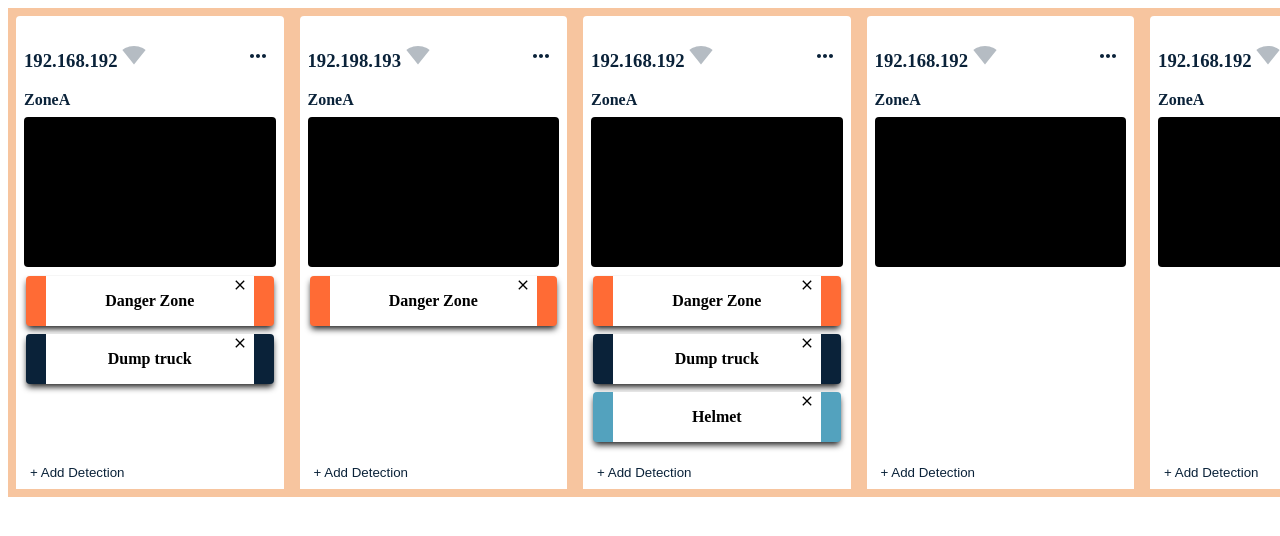
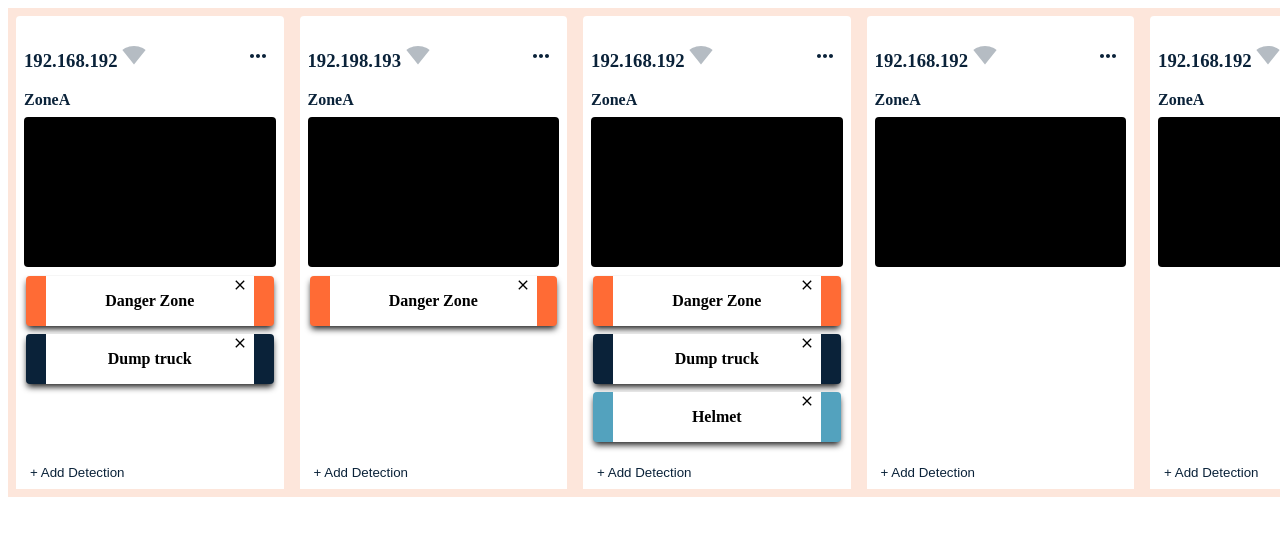
Before and after one commit to sushicodee/task, a React (Create React App) app: page / in a window 1280 px wide. Shown: the top 536 px of the page. Built offline with nearby package versions, Linux system fonts and the light colour scheme.

Commit message:
code cleanup

```diff
--- a/src/components/streamer/Streamer.jsx
+++ b/src/components/streamer/Streamer.jsx
@@ -7,7 +7,7 @@ import uuid from 'uuid/v4';
 
 const Container = styled.div`
     display:flex;
-    background-color:#F7C59F;
+    background-color:#Fcd7C59F;
     margin:auto;
     width:88.6em;
 `;
@@ -44,12 +44,7 @@ export class Streamer extends Component {
         const monitor = this.state.monitors[monitorId];
         const newDetectionIds = [...monitor.detectionIds];
         console.log('detectionIds',newDetectionIds);
-        // newDetectionIds.forEach(detection => {
-        //     console.log(detectionId,detection.target);
-        //     if(detection.target === detectionId){
 
-        //     }
-        // })\
         let isUnique = this.handleCheckUniqueForAddDetection(newDetectionIds,detectionId);
         if(isUnique){
             newDetectionIds.push({id:uuid(),target:detectionId});
```
Also changed, not shown: src/components/Monitor/Monitor.jsx (+0 -15 lines).
